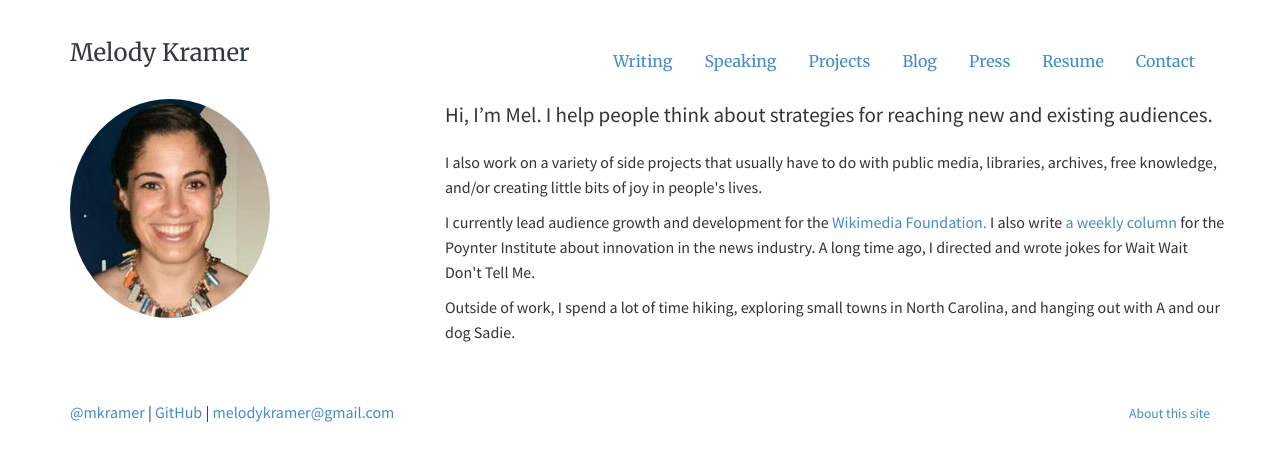
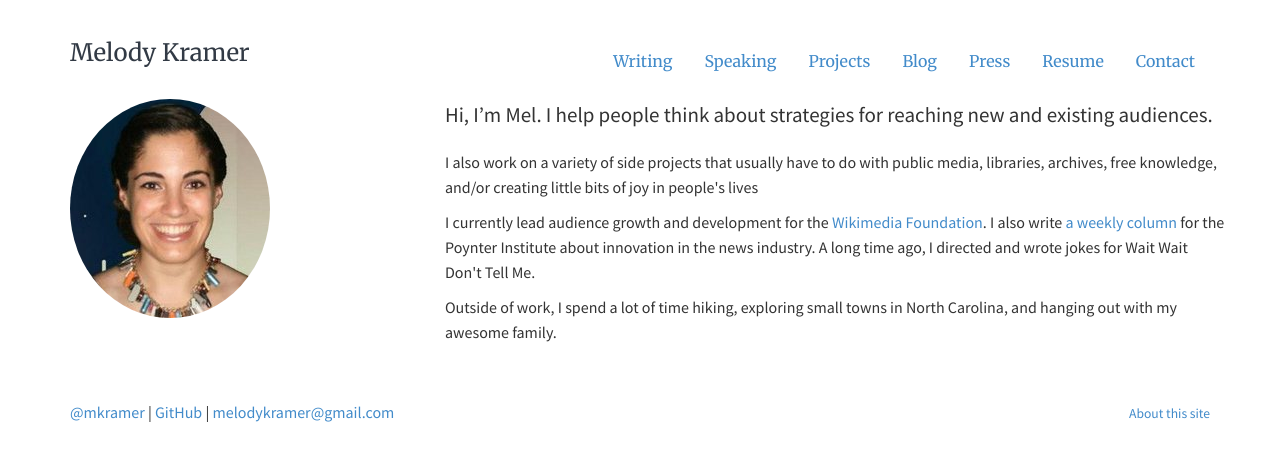
Before and after one commit to melodykramer/old-website, a Jekyll site: the page built from index.md, in a window 1280 px wide. Shown: the top 461 px of the page. Built offline with Jekyll 4.4.1, drawn with Linux system fonts in a browser that asks for light colours.

Commit message:
Update index.md

```diff
--- a/index.md
+++ b/index.md
@@ -15,7 +15,7 @@ description:
 	</div>
 	<div itemscope itemtype="http://data-vocabulary.org/Person" class="col-sm-8"></div>
 	<p class="lead" markdown="1">Hi, I'm <span itemprop="name">Mel</span>. I help people think about strategies for reaching new and existing audiences.</p>
-	<p>I also work on a variety of side projects that usually have to do with public media, libraries, archives, free knowledge, and/or creating little bits of joy in people's lives.</p>
-	<p>I currently lead audience growth and development for the <a href="https://wikimediafoundation.org/wiki/Home">Wikimedia Foundation.</a> I also write <a href="http://www.poynter.org/author/melody-kramer/">a weekly column</a> for the Poynter Institute about innovation in the news industry. A long time ago, I directed and wrote jokes for Wait Wait Don't Tell Me.</p>
-	<p>Outside of work, I spend a lot of time hiking, exploring small towns in North Carolina, and hanging out with A and our dog Sadie.</p>
+	<p>I also work on a variety of side projects that usually have to do with public media, libraries, archives, free knowledge, and/or creating little bits of joy in people's lives</p>
+	<p>I currently lead audience growth and development for the <a href="https://wikimediafoundation.org/wiki/Home">Wikimedia Foundation</a>. I also write <a href="http://www.poynter.org/author/melody-kramer/">a weekly column</a> for the Poynter Institute about innovation in the news industry. A long time ago, I directed and wrote jokes for Wait Wait Don't Tell Me.</p>
+	<p>Outside of work, I spend a lot of time hiking, exploring small towns in North Carolina, and hanging out with my awesome family.</p>
 </div>
```
